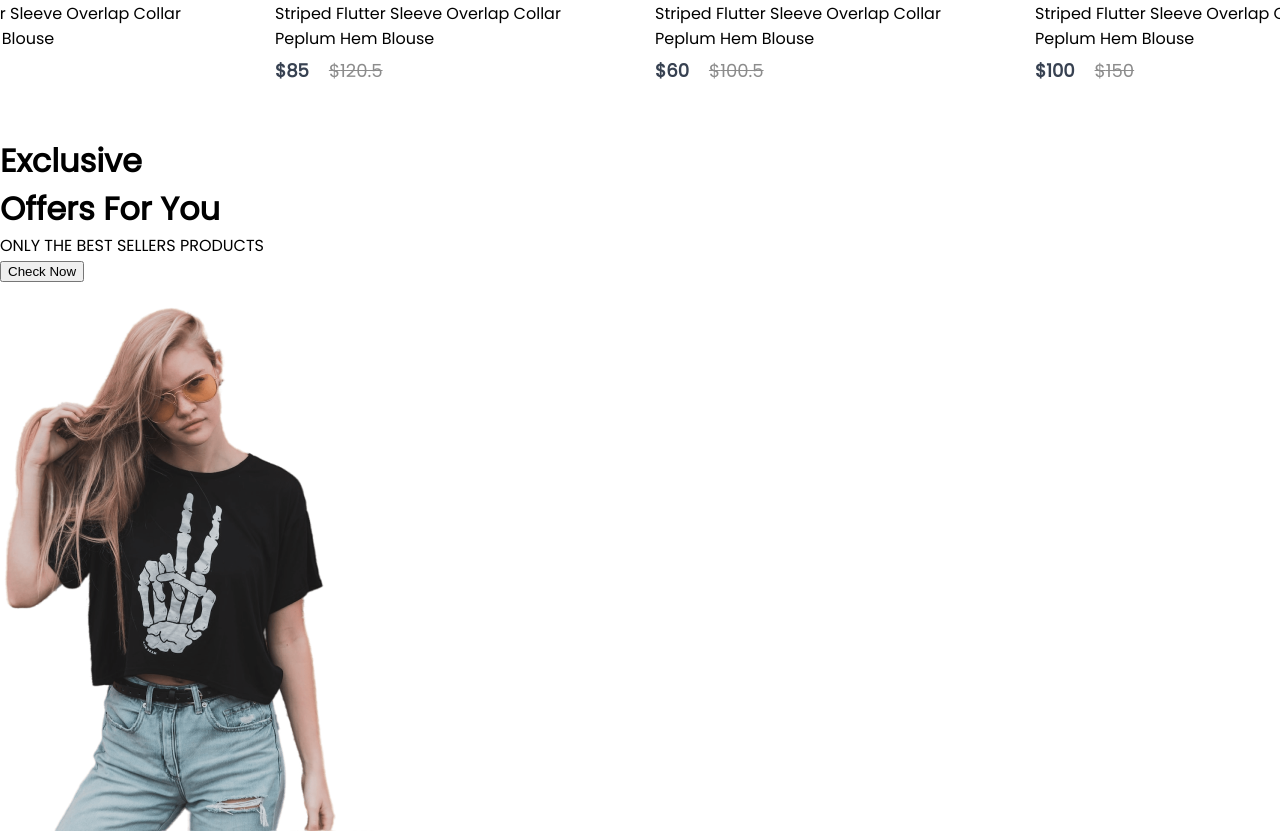
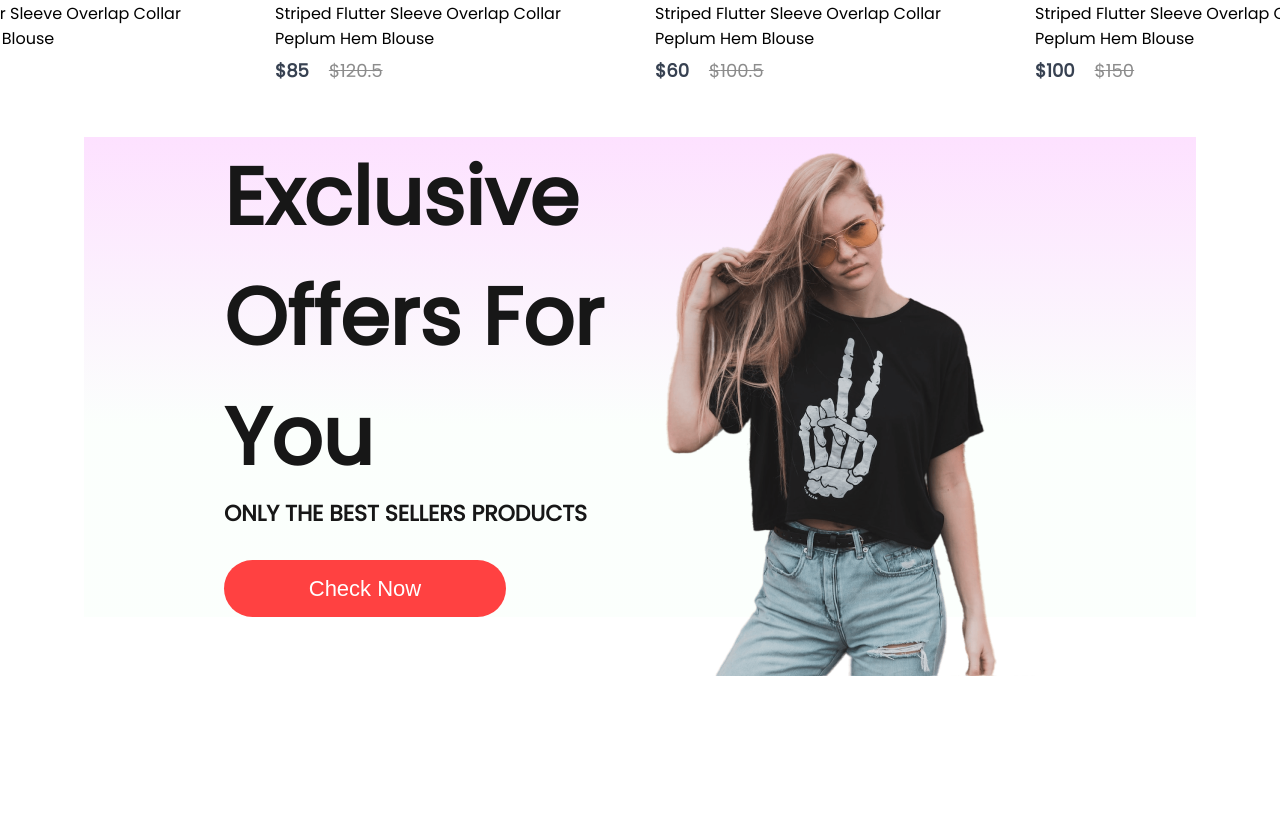
Before and after one commit to tajemouti/e-commerce, a React (Create React App) app: page / in a window 1280 px wide. Shown: the part 1480-2318 px from the top of the page. After the commit the page ends 2247 px from the top, so only its background shows below. Built offline with nearby package versions, Linux system fonts and the light colour scheme.

Commit message:
Style the Offers component

```diff
--- a/src/components/Offers/offers.css
+++ b/src/components/Offers/offers.css
@@ -0,0 +1,49 @@
+.offers {
+    width: 65%;
+    height: 60vh;
+    display: flex;
+    margin: auto;
+    padding: 0px 140px;
+    margin-bottom: 150px;
+    background: linear-gradient(180deg, #fde1ff 0%, #e1ffea22 60%);
+}
+
+.offers-left {
+    flex: 1;
+    display: flex;
+    flex-direction: column;
+    justify-content: center;
+}
+
+.offers-left h1 {
+    color: #171717;
+    font-size: 80px;
+    font-weight: 600;
+}
+
+.offers-left p {
+    color: #171717;
+    font-size: 22px;
+    font-weight: 600;
+}
+
+.offers-left button {
+    width: 282px;
+    height: 70px;
+    border-radius: 35px;
+    background: #ff4141;
+    border: none;
+    color: white;
+    font-size: 22px;
+    font-weight: 500;
+    margin-top: 30px;
+    cursor: pointer;
+}
+
+.offers-right {
+    flex: 1;
+    display: flex;
+    align-items: center;
+    justify-content: center;
+    padding-top: 50px;
+}
```
